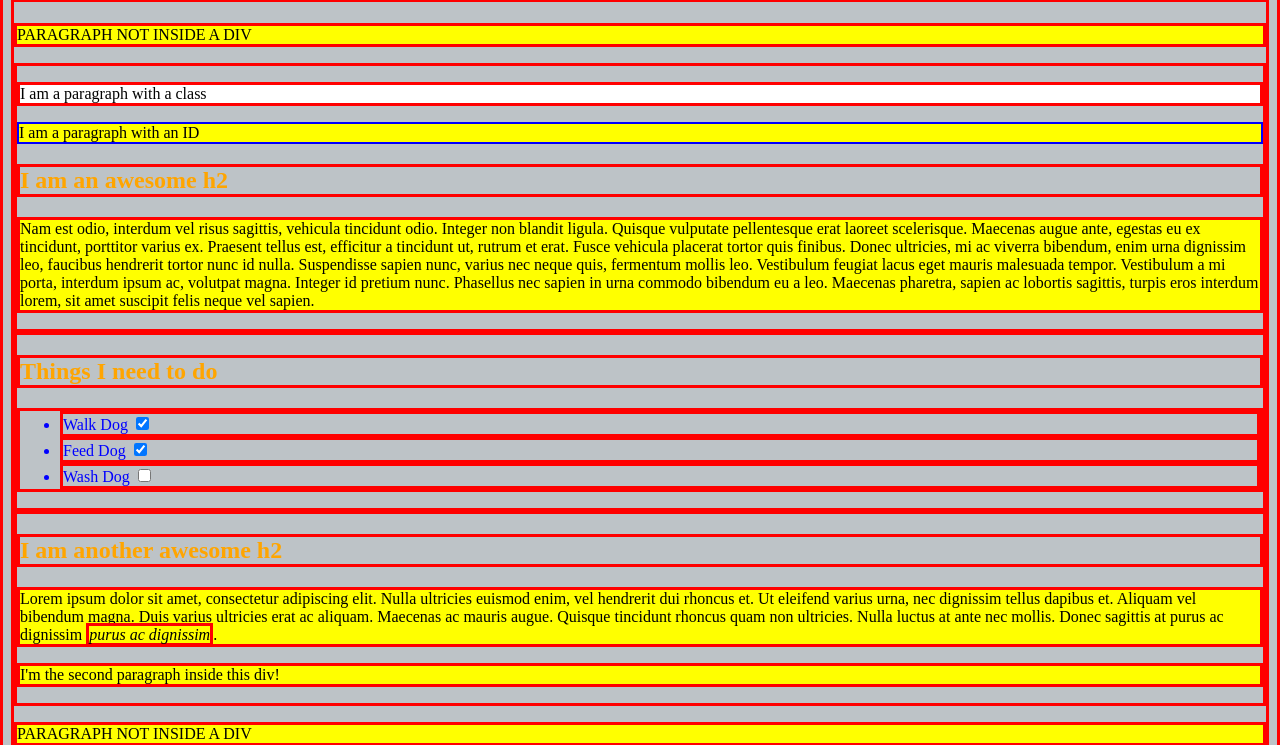
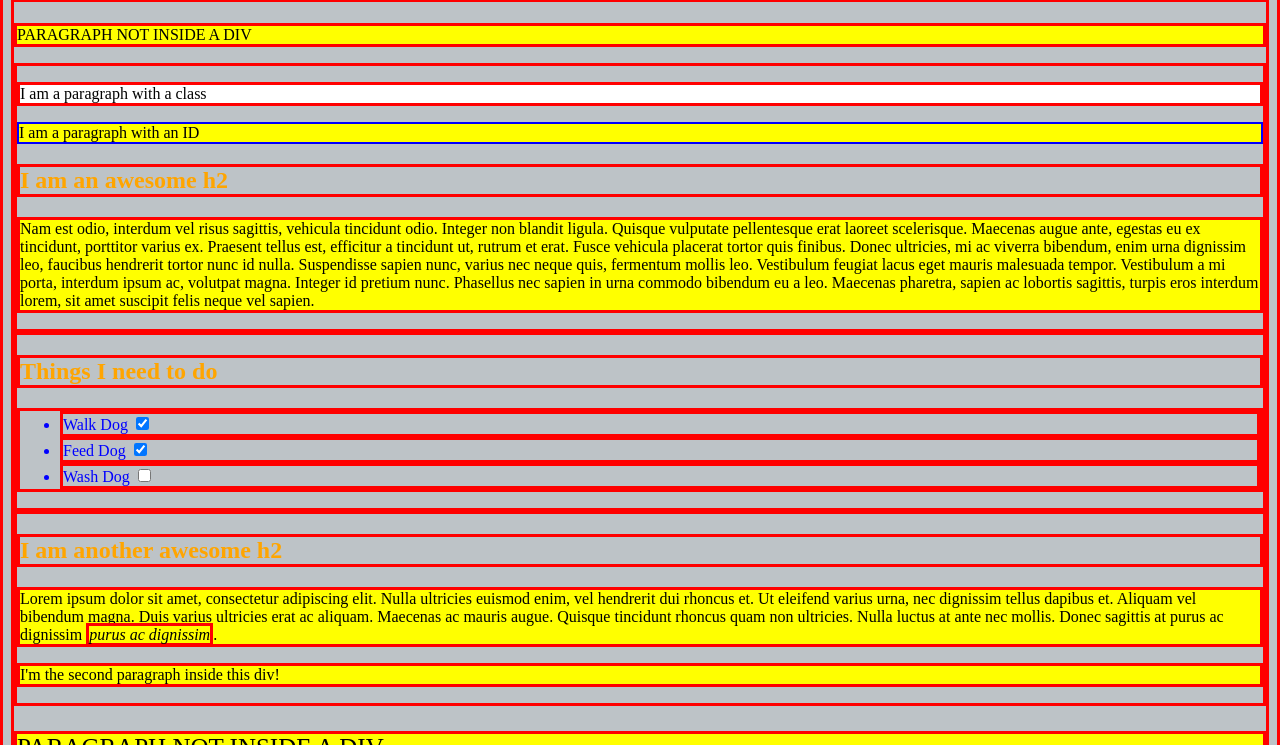
Before and after one commit to olgasater/olgasater2.github.io, a plain HTML site: page Intro_CSS_1_exercise.html in a window 1280 px wide. Shown: the part 55-800 px from the top of the page. Drawn offline with Linux system fonts and the light colour scheme.

Commit message:
Update selectors.css

```diff
--- a/selectors.css
+++ b/selectors.css
@@ -42,6 +42,9 @@ p {
 
 /*Make all the <p>'s that are nested inside of divs 25px font(font-size: 25px)*/
 
+div + p{
+    font-size: 25px;
+}
 
 /*Make only inputs with type 'text' have a gray background*/
 
```
